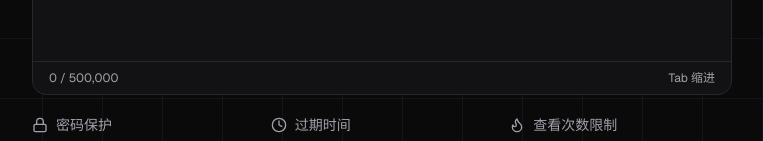
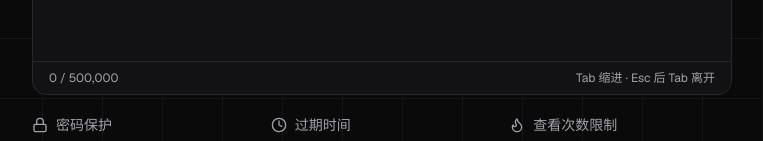
Before and after one commit to dnslin/paste, a Next.js app: page / in a window 1280 px wide. Shown: the part 562-703 px from the top of the page, without its empty margins (258-1021 px from the left). Built offline with nearby package versions, Linux system fonts and the light colour scheme.

Commit message:
fix: clarify editor controls and prototype link limitations

```diff
--- a/src/components/file-sharing-prototype/share-created-dialog.tsx
+++ b/src/components/file-sharing-prototype/share-created-dialog.tsx
@@ -21,7 +21,7 @@ export function ShareCreatedDialog({ share, url, open, onOpenChange, onPreview,
     <DialogContent showCloseButton={false} className="sm:max-w-md motion-reduce:animate-none">
       <DialogHeader>
         <DialogTitle>链接已创建</DialogTitle>
-        <DialogDescription className="sr-only">本地演示链接，刷新后失效。</DialogDescription>
+        <DialogDescription>本地演示链接，刷新后失效。</DialogDescription>
       </DialogHeader>
       <div className="space-y-2 text-sm">
         <p className="font-medium [overflow-wrap:anywhere]">{itemName(share.item)}</p>
--- a/src/components/paste/code-editor.tsx
+++ b/src/components/paste/code-editor.tsx
@@ -61,7 +61,7 @@ export function CodeEditor({ value, onChange, language, maxLength = MAX_CONTENT_
       <div className="flex items-center justify-between gap-3 border-t border-(--border-subtle) px-3 py-2 text-xs text-(--text-secondary) sm:px-4">
         <p id={`${editorId}-count`} className={isOverLimit ? 'text-red-400' : undefined}>{value.length.toLocaleString()} / {maxLength.toLocaleString()}{isOverLimit ? '，内容超过长度限制' : ''}</p>
         <p id={`${editorId}-hint`} className="sr-only">Tab 缩进；Esc 后按 Tab 或 Shift+Tab 离开编辑器。</p>
-        <span aria-hidden="true" title="Tab 缩进；Esc 后按 Tab 或 Shift+Tab 离开编辑器" className="hidden sm:inline">Tab 缩进</span>
+        <span aria-hidden="true" className="hidden sm:inline">Tab 缩进 · Esc 后 Tab 离开</span>
       </div>
     </div>
   )
--- a/src/components/paste/options-panel.tsx
+++ b/src/components/paste/options-panel.tsx
@@ -67,7 +67,7 @@ export function OptionsPanel({ value, onChange, disabled }: OptionsPanelProps) {
             type="button"
             onClick={() => setShowPassword(!showPassword)}
             data-testid="toggle-password"
-            className="absolute right-3 top-1/2 -translate-y-1/2 text-muted-foreground hover:text-foreground transition-colors"
+            className="absolute inset-y-0 right-0 flex w-10 items-center justify-center rounded-md text-muted-foreground hover:text-foreground transition-colors focus-visible:outline-2 focus-visible:outline-(--accent-primary)"
             aria-label={showPassword ? '隐藏密码' : '显示密码'}
           >
             {showPassword ? <EyeOff className="size-4" /> : <Eye className="size-4" />}
```
